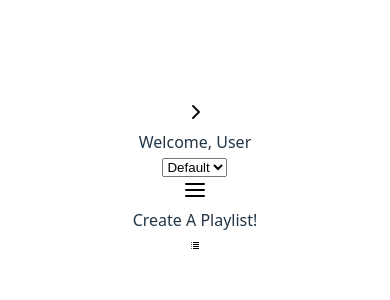
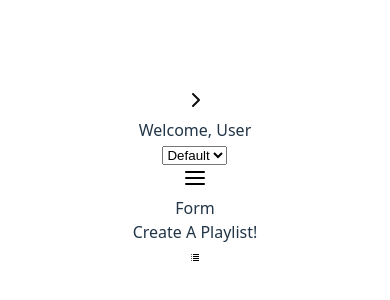
Before and after one commit to NiklasReents/playlist-station, a React (Vite) app: page / in a window 390 px wide. Shown: the part 244-544 px from the top of the page. Built offline with nearby package versions, Linux system fonts and the light colour scheme.

Commit message:
set up basic body component configuration (mobile draft version)

```diff
--- a/src/App.jsx
+++ b/src/App.jsx
@@ -104,6 +104,14 @@ export default function App() {
         toggleView={toggleView}
         togglePopupMenu={togglePopupMenu}
       />
+      <Body
+        viewButton={viewButton}
+        menuContent={menuContent}
+        playlistMode={playlistMode}
+        playlistData={playlistData}
+        setStatusMessage={setStatusMessage}
+        setUsername={setUsername}
+      />
       <Footer
         playlistMode={playlistMode}
         statusMessage={statusMessage}
--- a/src/components/body.jsx
+++ b/src/components/body.jsx
@@ -1,7 +1,39 @@
 import Menu from "./menu.jsx";
 import Form from "./form.jsx";
 import Playlist from "./playlist.jsx";
+import chevronLeft from "../assets/chevron-left.svg";
+import chevronRight from "../assets/chevron-right.svg";
 
-export default function Body() {
-  return <main></main>;
+export default function Body({
+  viewButton,
+  menuContent,
+  playlistMode,
+  playlistData,
+  setStatusMessage,
+  setUsername,
+}) {
+  // set the content of the APP body depending on user interactions (DRAFT for mobile version)
+  function setBody() {
+    if (viewButton === chevronRight) {
+      return <Form setStatusMessage={setStatusMessage} />;
+    } else if (viewButton === chevronLeft) {
+      return (
+        <Playlist
+          playlistMode={playlistMode}
+          playlistData={playlistData}
+          setStatusMessage={setStatusMessage}
+        />
+      );
+    } else {
+      return (
+        <Menu
+          menuContent={menuContent}
+          setStatusMessage={setStatusMessage}
+          setUsername={setUsername}
+        />
+      );
+    }
+  }
+
+  return <main>{setBody()}</main>;
 }
--- a/src/components/form.jsx
+++ b/src/components/form.jsx
@@ -1,3 +1,4 @@
 export default function Form() {
-  return <form></form>;
+  // placeholder/test code
+  return <form>Form</form>;
 }
--- a/src/components/menu.jsx
+++ b/src/components/menu.jsx
@@ -1,3 +1,13 @@
-export default function Menu() {
-  return <form></form>;
+export default function Menu({ menuContent }) {
+  // placeholder/test code
+  return (
+    <form>
+      Menu:{" "}
+      {menuContent === "Register"
+        ? "Register"
+        : menuContent === "Login"
+        ? "Login"
+        : "Settings"}
+    </form>
+  );
 }
--- a/src/components/playlist.jsx
+++ b/src/components/playlist.jsx
@@ -1,3 +1,4 @@
 export default function Playlist() {
-  return <ul></ul>;
+  // placeholder/test code
+  return <div>Playlist</div>;
 }
```
